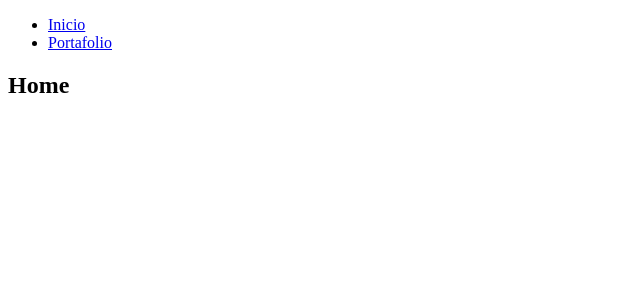
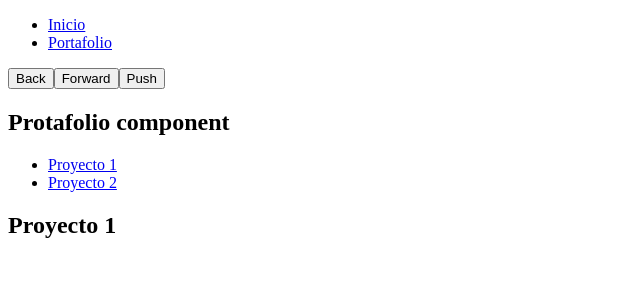
Before and after one commit to adrian1426/ReactJS_ReactRouterDomV5toV6, a React (Create React App) app: page /portafolio/proyecto1/1 in a window 1280 px wide. Before the commit this address led to /home. Shown: the top 300 px of the page, without its empty margins (0-640 px from the left). Built offline with nearby package versions, Linux system fonts and the light colour scheme.

Commit message:
History or useNavigarion

```diff
--- a/src/App.js
+++ b/src/App.js
@@ -1,8 +1,24 @@
-import { Routes, Route, Link } from 'react-router-dom';
+import { Routes, Route, Link, useNavigate } from 'react-router-dom';
 import Portafolio from './components/Portafolio';
 import Redirect from './components/Redirect';
 
 function App() {
+  const history = useNavigate();
+
+  console.log(history);
+
+  const forward = () => {
+    history(1);
+  };
+
+  const back = () => {
+    history(-1);
+  };
+
+  const push = (url) => {
+    history(url);
+  };
+
   return (
     <div >
       <nav>
@@ -18,6 +34,9 @@ function App() {
       </nav>
 
       <section>
+        <button onClick={back}>Back</button>
+        <button onClick={forward}>Forward</button>
+        <button onClick={() => push('/chanchitofeliz')}>Push</button>
         <Routes>
           <Route path="/" element={<Redirect to="/home" />} />
           <Route path="/home" element={<h1>Home</h1>} />
--- a/src/components/Portafolio.js
+++ b/src/components/Portafolio.js
@@ -4,7 +4,7 @@ import Redirect from "./Redirect";
 
 const Portafolio = () => {
 
-  const loggedIn = false;
+  const loggedIn = true;
 
   if (!loggedIn) {
     return <Redirect push to="/home" />
```
